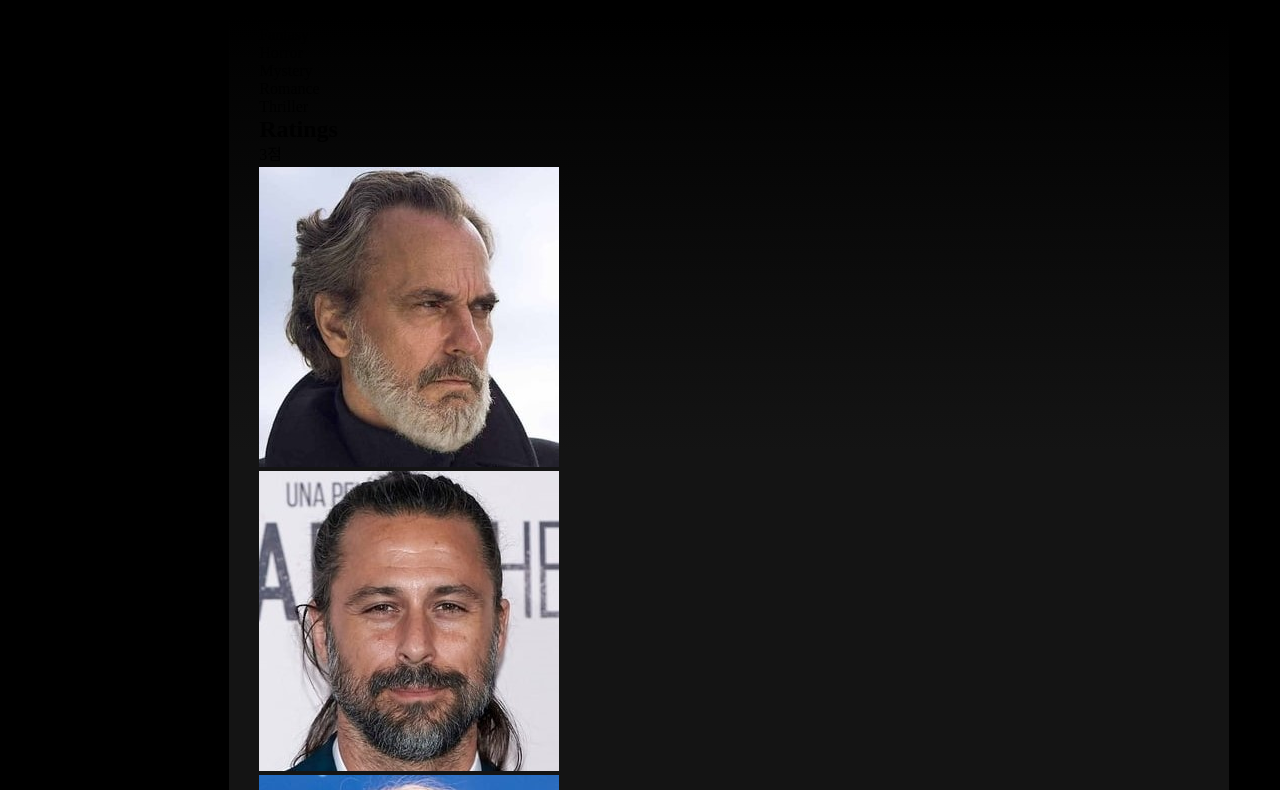
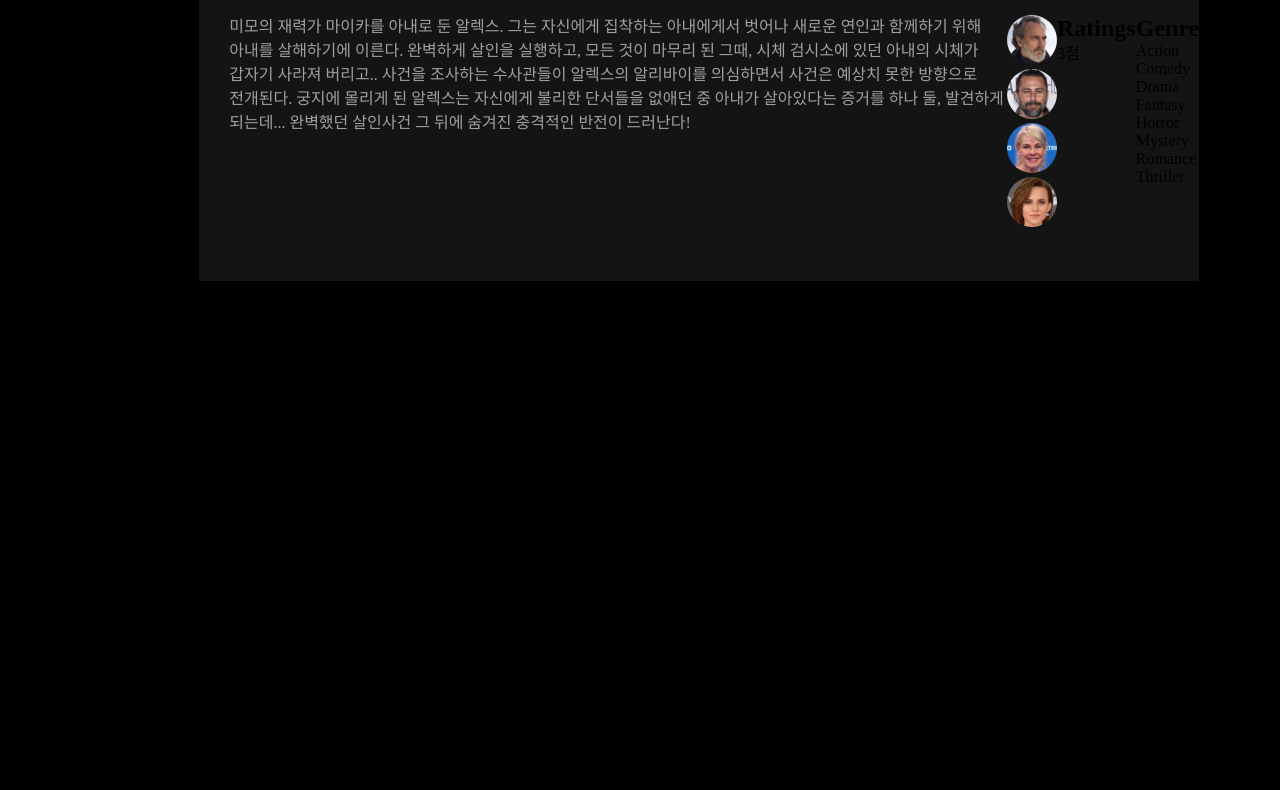
Before and after one commit to sabit1997/VeamCamp, a plain HTML site: page Cinema/index.html in a window 1280 px wide. Shown: the part 636-1426 px from the top of the page. After the commit the page ends 917 px from the top, so only its background shows below. Drawn offline with Linux system fonts and the light colour scheme; a web font is replaced by a local one.

Commit message:
마크업 수정

```diff
--- a/Cinema/src/style.css
+++ b/Cinema/src/style.css
@@ -1,15 +1,20 @@
+@font-face {
+    font-family: '국립박물관문화재단클래식L';
+    src: url('https://cdn.jsdelivr.net/gh/projectnoonnu/noonfonts_twelve@1.0/국립박물관문화재단클래식L.woff') format('woff');
+    font-weight: normal;
+    font-style: normal;
+}
+
 body {
+    font-family: '국립박물관문화재단클래식L';
+    margin-top: 70px;
     display: flex;
     justify-content: center;
     background-color: #000;
 }
 
 .menu {
-    padding: 200px 80px 0 0;
-    background-image: url(images/pixar.png);
-    background-size: 180px;
-    background-repeat: no-repeat;
-    background-position: 50% top;
+    margin : 80px 20px 0 0;
 }
 
 .menu .menu-item {
@@ -27,12 +32,9 @@ body {
             rgba(20, 20, 20, 0.5) 40%,
             rgba(20, 20, 20, 0.75) 45%,
             rgba(20, 20, 20, 1) 50%
-        ), url(images/cover.png) no-repeat;
+        ), url(images/cover.jpg) no-repeat;
         background-size: contain;
         display: flex;
-}
-
-.movie-info .movie-desc-warp {
 }
 
 .movie-info .movie-desc-warp .movie-tit {
@@ -44,15 +46,21 @@ body {
 .movie-info .movie-desc-warp .movie-desc {
     font-size: 16px;
     color: #a0a0a0;
+    word-break: keep-all;
 }
 
 .movie-info .movie-desc-warp .movie-desc {
     margin-bottom: 10px;
 }
 
-/* 이미지부터 마크업 하겠음 너무 커 */
+.movie-desc-warp .genre,
+.movie-desc-warp .ratings,
+.movie-desc-warp .casts {
+    float: right;
+}
 
-.right-section .casts .img-item {
+.movie-info .casts .img-item {
     width: 50px;
+    height: 50px;
     border-radius: 50%;
 }
```
